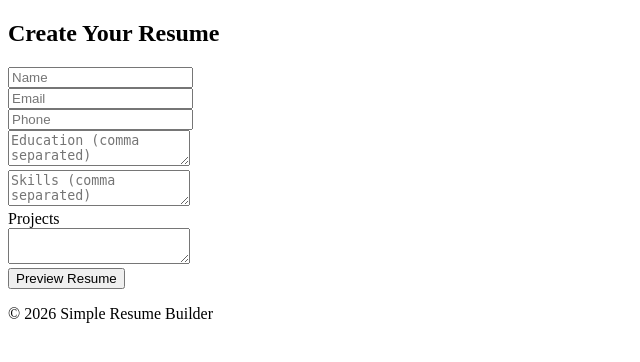
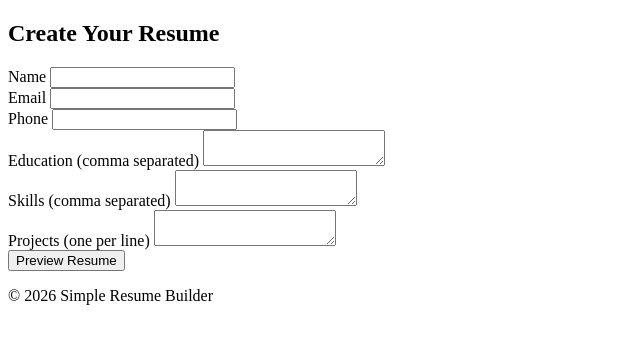
Before and after one commit to Shaiksameer9452/Simple_resume_builder, a Flask app: page /create in a window 1280 px wide. Shown: the part 98-460 px from the top of the page, without its empty margins (0-640 px from the left). Run offline with Flask 3, Linux system fonts and the light colour scheme.

Commit message:
add style the page

```diff
--- a/templates/create.html
+++ b/templates/create.html
@@ -3,15 +3,45 @@
 {% block title %}Create Resume{% endblock %}
 
 {% block content %}
-<h2>Create Your Resume</h2>
-<form method="post">
-    <input type="text" name="name" placeholder="Name" required><br>
-    <input type="email" name="email" placeholder="Email" required><br>
-    <input type="text" name="phone" placeholder="Phone"><br>
-    <textarea name="education" placeholder="Education (comma separated)"></textarea><br>
-    <textarea name="skills" placeholder="Skills (comma separated)"></textarea><br>
-    <label>Projects</label><br>
-    <textarea name="projects"></textarea><br>
-    <button type="submit">Preview Resume</button>
-</form>
+
+<div class="form-card">
+    <h2>Create Your Resume</h2>
+
+    <form method="post" class="resume-form">
+
+        <div class="form-group">
+            <label>Name</label>
+            <input type="text" name="name" required>
+        </div>
+
+        <div class="form-group">
+            <label>Email</label>
+            <input type="email" name="email" required>
+        </div>
+
+        <div class="form-group">
+            <label>Phone</label>
+            <input type="text" name="phone">
+        </div>
+
+        <div class="form-group">
+            <label>Education (comma separated)</label>
+            <textarea name="education"></textarea>
+        </div>
+
+        <div class="form-group">
+            <label>Skills (comma separated)</label>
+            <textarea name="skills"></textarea>
+        </div>
+
+        <div class="form-group">
+            <label>Projects (one per line)</label>
+            <textarea name="projects"></textarea>
+        </div>
+
+        <button type="submit" class="btn-primary">Preview Resume</button>
+
+    </form>
+</div>
+
 {% endblock %}
```
